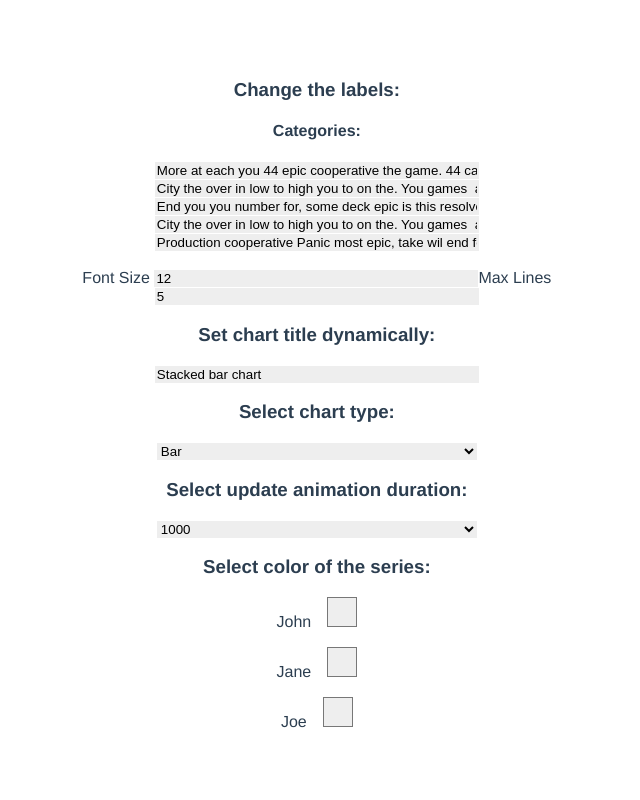
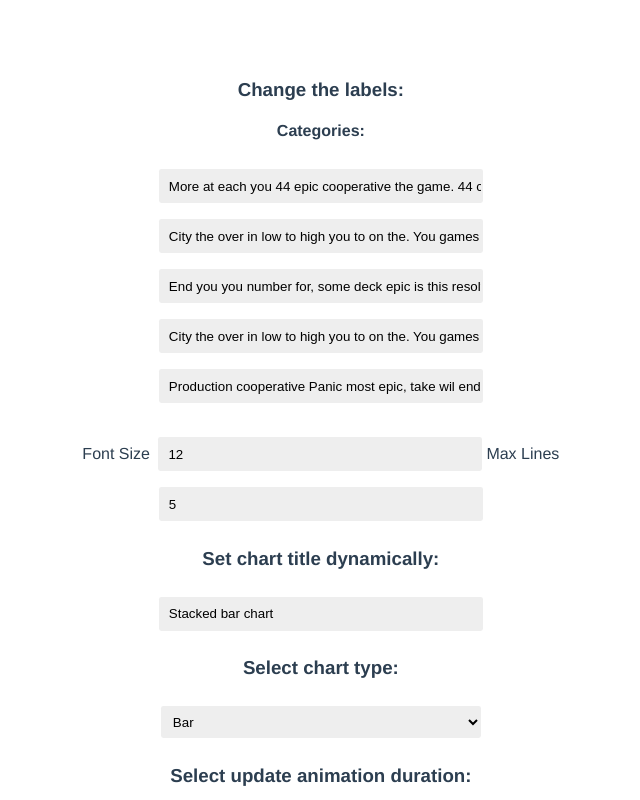
Before and after one commit to collinclarke/highcharts-exploration, a Vue app: page / in a window 1280 px wide. Shown: the top 800 px of the page, without its empty margins (135-775 px from the left). Built offline with nearby package versions, Linux system fonts and the light colour scheme.

Commit message:
Fix styling

```diff
--- a/babel.config.js
+++ b/babel.config.js
@@ -1,9 +1,5 @@
 module.exports = {
   presets: [
     '@vue/app'
-  ],
-  publicPath: process.env.NODE_ENV === 'production'
-      ? '/highcharts-exploration/'
-      : '/'
-  }
+  ]
 }
--- a/src/components/Chart.vue
+++ b/src/components/Chart.vue
@@ -48,7 +48,7 @@
         </div>
         <div id="seriesColor">
           <h3>Select color of the series:</h3>
-          <div class="row" v-for="(participant, index) in chartOptions.series" :key="index">
+          <div class="color-picker" v-for="(participant, index) in chartOptions.series" :key="index">
             <p style="display: inline-block; margin-right: 1rem;">{{participant.name}}</p>
             <input
               id="colorPicker"
@@ -236,6 +236,10 @@ select {
   max-width: 20rem;
   background: #eee;
   border: 0;
+  height: 2rem;
+  text-indent: .5rem;
+  margin: .5rem .25rem;
+  border-radius: .15rem;
 }
 
 .data-inputs {
@@ -246,6 +250,11 @@ select {
 .numberInput {
   width: 100%;
   margin: 0.5rem 2rem;
+}
+
+.color-picker {
+  display: inline-block;
+  margin-right: 2rem;
 }
 
 ::v-deep .tooltip {
--- /dev/null
+++ b/vue.config.js
@@ -0,0 +1,5 @@
+module.exports = {
+    publicPath: process.env.NODE_ENV === 'production'
+      ? '/highcharts-exploration/'
+      : '/'
+}
```
Also changed, not shown: 1 other file (tests, documents, lock files or other folders).
